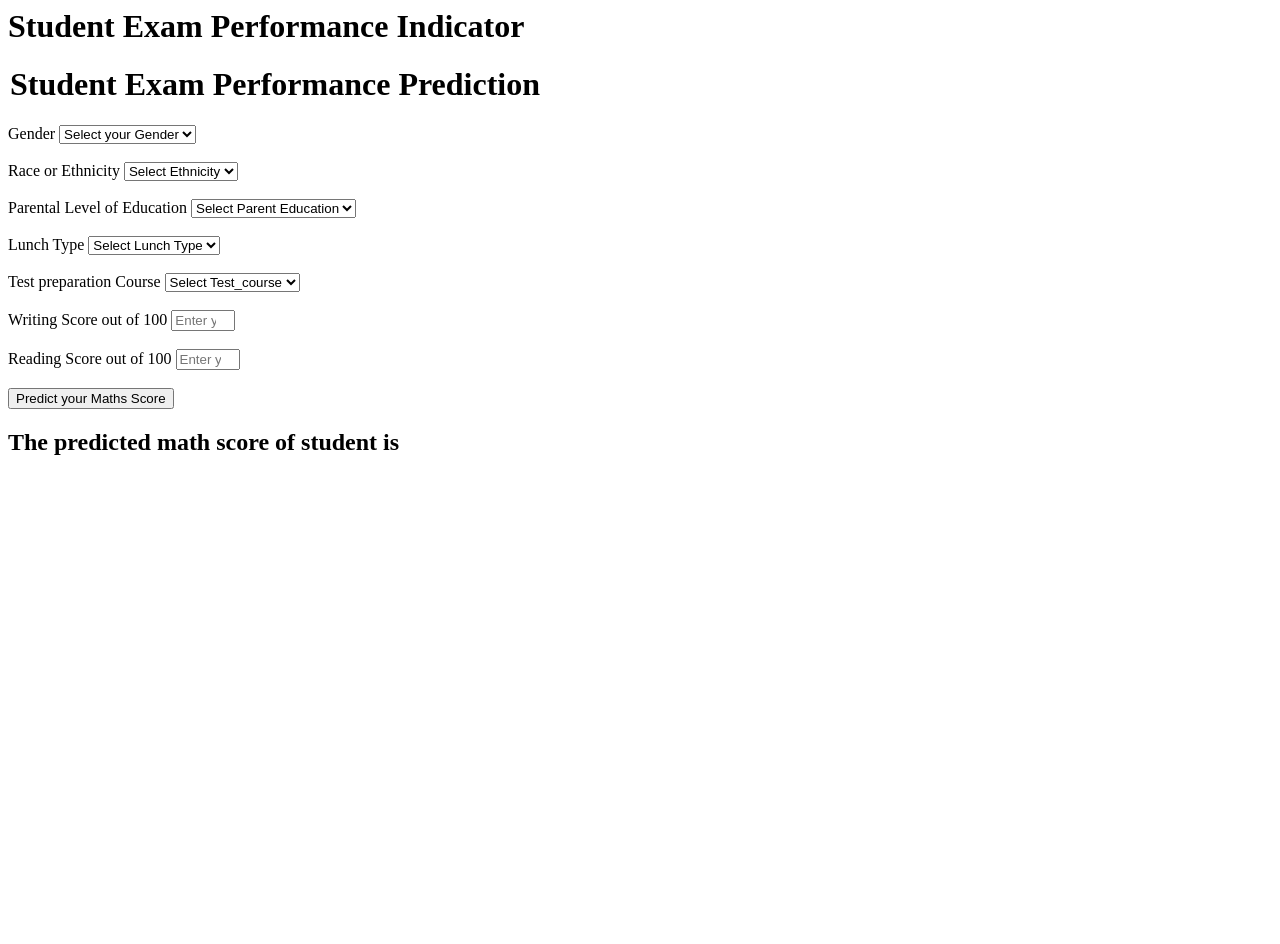
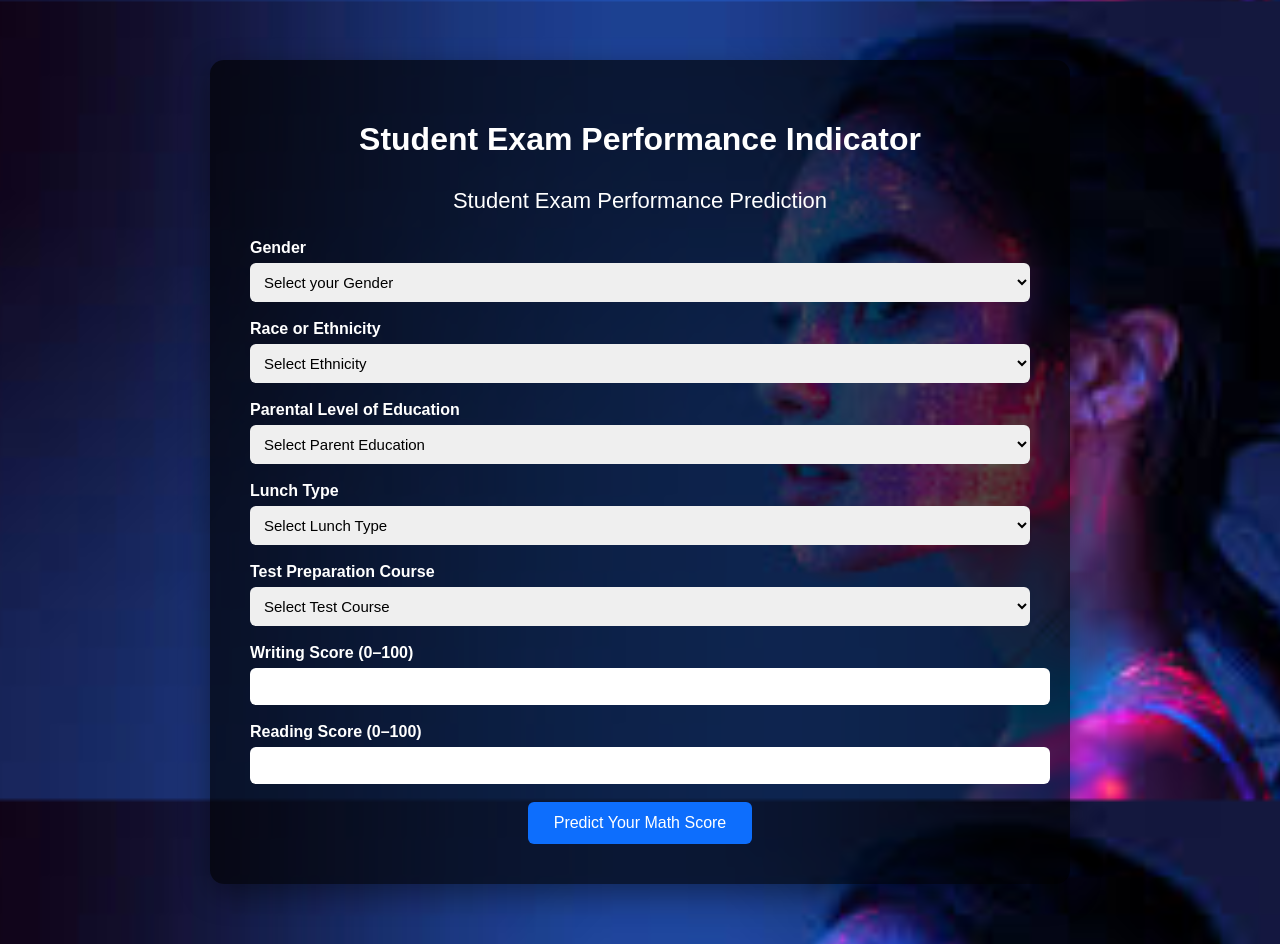
Before and after one commit to Arpan87-e/ml-project, a Flask app: page /predictdata in a window 1280 px wide. Before the commit the page ends 455 px from the top, so only its background shows below. Run offline with Flask 3, Linux system fonts and the light colour scheme.

Commit message:
basic front work

```diff
--- a/templates/home.html
+++ b/templates/home.html
@@ -1,118 +1,174 @@
-<html>
+<!DOCTYPE html>
+<html lang="en">
+<head>
+    <meta charset="UTF-8">
+    <title>Student Exam Performance Prediction</title>
+
+    <style>
+        body {
+            background-image: url("{{ url_for('static', filename='images/mlp.jpeg') }}");
+            background-repeat: no-repeat;
+            background-position: center;
+            background-attachment: fixed;
+            background-size: cover;
+            font-family: Arial, sans-serif;
+            margin: 0;
+            padding: 0;
+        }
+
+        .login {
+            max-width: 780px;
+            margin: 60px auto;
+            background: rgba(0, 0, 0, 0.65);
+            padding: 40px;
+            border-radius: 14px;
+            color: white;
+            box-shadow: 0 10px 30px rgba(0,0,0,0.4);
+        }
+
+        h1 {
+            text-align: center;
+            margin-bottom: 30px;
+        }
+
+        legend {
+            font-size: 22px;
+            text-align: center;
+            margin-bottom: 25px;
+        }
+
+        label {
+            display: block;
+            margin-bottom: 6px;
+            font-weight: bold;
+        }
+
+        .mb-3 {
+            margin-bottom: 18px;
+        }
+
+        select,
+        input[type="number"] {
+            width: 100%;
+            padding: 10px;
+            border-radius: 6px;
+            border: none;
+            outline: none;
+            font-size: 15px;
+        }
+
+        select {
+            cursor: pointer;
+        }
+
+        input[type="number"]:focus,
+        select:focus {
+            box-shadow: 0 0 0 2px rgba(13, 110, 253, 0.6);
+        }
+
+        input[type="submit"] {
+            background: #0d6efd;
+            color: white;
+            border: none;
+            padding: 12px 26px;
+            font-size: 16px;
+            border-radius: 6px;
+            cursor: pointer;
+            transition: background 0.3s ease, transform 0.2s ease;
+        }
+
+        input[type="submit"]:hover {
+            background: #084298;
+            transform: translateY(-2px);
+        }
+
+        h2 {
+            margin-top: 30px;
+            text-align: center;
+            color: #ffd966;
+        }
+    </style>
+</head>
+
 <body>
+
     <div class="login">
         <h1>Student Exam Performance Indicator</h1>
 
-       <form action="{{ url_for('predict_datapoint')}}" method="post">
-        <h1>
+        <form action="{{ url_for('predict_datapoint') }}" method="post">
             <legend>Student Exam Performance Prediction</legend>
-        </h1>
+
             <div class="mb-3">
-            <label class="form-label">Gender</label>
-            <select class="form-control" name="gender" placeholder="Enter you Gender" required>
-                <option class="placeholder" selected disabled value="">Select your Gender</option>
-                <option value="male">
-                    Male
-                </option>
-                <option value="female">
-                    Female
-                </option>
+                <label>Gender</label>
+                <select name="gender" required>
+                    <option disabled selected value="">Select your Gender</option>
+                    <option value="male">Male</option>
+                    <option value="female">Female</option>
                 </select>
             </div>
-        <br>
+
             <div class="mb-3">
-            <label class="form-label">Race or Ethnicity</label>
-            <select class="form-control" name="ethnicity" placeholder="Enter you ethnicity" required>
-                <option class="placeholder" selected disabled value="">Select Ethnicity</option>
-                <option value="group A">
-                    Group A
-                </option>
-                <option value="group B">
-                    Group B
-                </option>
-                <option value="group C">
-                    Group C
-                </option>
-                <option value="group D">
-                    Group D
-                </option>
-                <option value="group E">
-                    Group E
-                </option>
+                <label>Race or Ethnicity</label>
+                <select name="ethnicity" required>
+                    <option disabled selected value="">Select Ethnicity</option>
+                    <option value="group A">Group A</option>
+                    <option value="group B">Group B</option>
+                    <option value="group C">Group C</option>
+                    <option value="group D">Group D</option>
+                    <option value="group E">Group E</option>
                 </select>
             </div>
-        <br>
+
             <div class="mb-3">
-            <label class="form-label">Parental Level of Education</label>
-            <select class="form-control" name="parental_level_of_education"
-                placeholder="Enter you Parent Education" required>
-                <option class="placeholder" selected disabled value="">Select Parent Education</option>
-                <option value="associate's degree">
-                    associate's degree
-                </option>
-                <option value="bachelor's degree">
-                    bachelor's degree
-                </option>
-                <option value="high school">
-                    high school
-                </option>
-                <option value="master's degree">
-                    master's degree
-                </option>
-                <option value="some college">
-                    some college
-                </option>
-                <option value="some high school">
-                    some high school
-                </option>
+                <label>Parental Level of Education</label>
+                <select name="parental_level_of_education" required>
+                    <option disabled selected value="">Select Parent Education</option>
+                    <option value="associate's degree">Associate's degree</option>
+                    <option value="bachelor's degree">Bachelor's degree</option>
+                    <option value="high school">High school</option>
+                    <option value="master's degree">Master's degree</option>
+                    <option value="some college">Some college</option>
+                    <option value="some high school">Some high school</option>
                 </select>
             </div>
-        <br>
+
             <div class="mb-3">
-            <label class="form-label">Lunch Type</label>
-            <select class="form-control" name="lunch" placeholder="Enter you Lunch" required>
-                <option class="placeholder" selected disabled value="">Select Lunch Type</option>
-                <option value="free/reduced">
-                    free/reduced
-                </option>
-                <option value="standard">
-                    standard
-                </option>
+                <label>Lunch Type</label>
+                <select name="lunch" required>
+                    <option disabled selected value="">Select Lunch Type</option>
+                    <option value="free/reduced">Free / Reduced</option>
+                    <option value="standard">Standard</option>
                 </select>
             </div>
-        <br>
+
             <div class="mb-3">
-            <label class="form-label">Test preparation Course</label>
-            <select class="form-control" name="test_preparation_course" placeholder="Enter you Course"
-                required>
-                <option class="placeholder" selected disabled value="">Select Test_course</option>
-                <option value="none">
-                    None
-                </option>
-                <option value="completed">
-                    Completed
-                </option>
+                <label>Test Preparation Course</label>
+                <select name="test_preparation_course" required>
+                    <option disabled selected value="">Select Test Course</option>
+                    <option value="none">None</option>
+                    <option value="completed">Completed</option>
                 </select>
             </div>
-        <br>
+
             <div class="mb-3">
-            <label class="form-label">Writing Score out of 100</label>
-            <input class="form-control" type="number" name="reading_score"
-                placeholder="Enter your Reading score" min='0' max='100' />
+                <label>Writing Score (0–100)</label>
+                <input type="number" name="writing_score" min="0" max="100" required>
             </div>
-        <br>
+
             <div class="mb-3">
-            <label class="form-label">Reading Score out of 100</label>
-            <input class="form-control" type="number" name="writing_score"
-                placeholder="Enter your Reading Score" min='0' max='100' />
+                <label>Reading Score (0–100)</label>
+                <input type="number" name="reading_score" min="0" max="100" required>
             </div>
-        <br>
-        <div class="mb-3">
-            <input class="btn btn-primary" type="submit" value="Predict your Maths Score" required />
+
+            <div style="text-align:center;">
+                <input type="submit" value="Predict Your Math Score">
             </div>
         </form>
-    <h2>
-       The predicted math score of student is {{results}}
-    </h2>
-   <body>
+
+        {% if results %}
+        <h2>The predicted math score of the student is {{ results }}</h2>
+        {% endif %}
+    </div>
+
+</body>
 </html>
```
Also changed, not shown: templates/index.html (+70 -11 lines), static/images/mlp.jpeg (added), static/images/new.jpg (added). Lines whose indentation alone changed are shown as unchanged.
